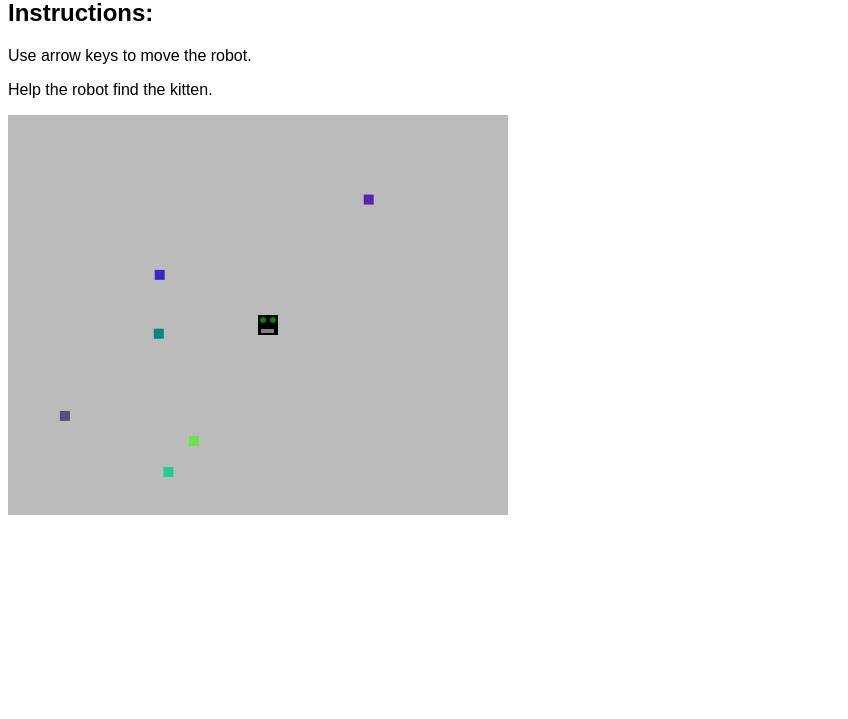
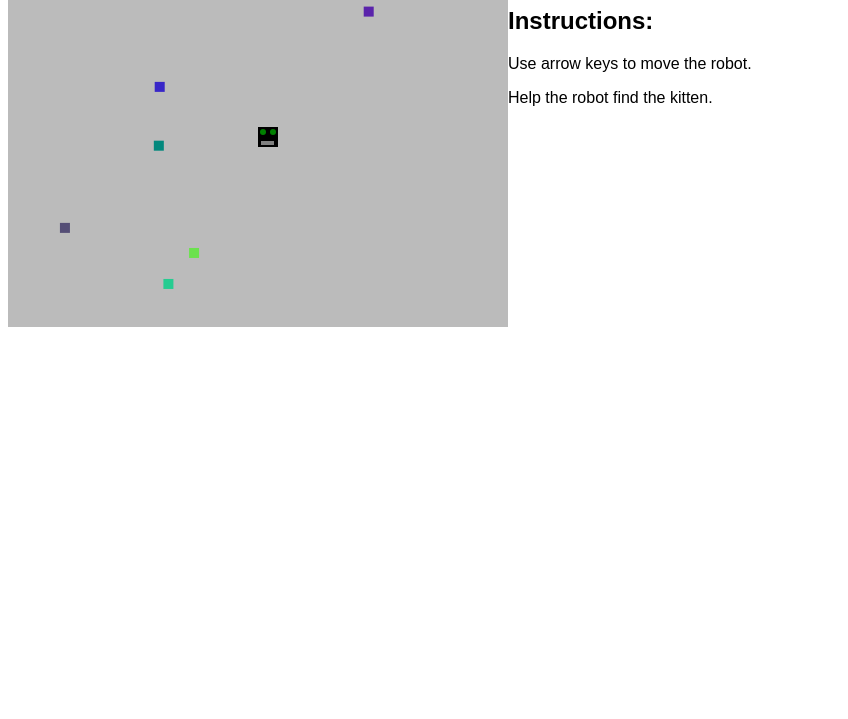
Before and after one commit to sbackus/RobotFindsKitten, a plain HTML site: page index.html in a window 1280 px wide. Shown: the part 81-800 px from the top of the page, without its empty margins (0-848 px from the left). Drawn offline with Linux system fonts and the light colour scheme.

Commit message:
restyle the instruction to float left

```diff
--- a/index.html
+++ b/index.html
@@ -5,11 +5,13 @@
 	<link rel="stylesheet" type="text/css" href="styles.css">
 </head>
 <body>
-<h1>Robot Finds Kitten </h1>
-<h2>Instructions:</h2>
-<p>Use arrow keys to move the robot.</p>
-<p>Help the robot find the kitten.</p>
 <canvas id="gameCanvas" width="500" height="400"></canvas>
+<div>
+	<h1>Robot Finds Kitten </h1>
+	<h2>Instructions:</h2>
+	<p>Use arrow keys to move the robot.</p>
+	<p>Help the robot find the kitten.</p>
+</div>
 <script type="text/javascript" src="game.js"></script>
 </body>
 </html>
--- a/styles.css
+++ b/styles.css
@@ -2,6 +2,11 @@ body{
 	font-family: sans-serif;
 }
 
+div{
+	float: left;
+}
+
 #gameCanvas {
 	background-color: #bbb;
+	float: left;
 }
```
